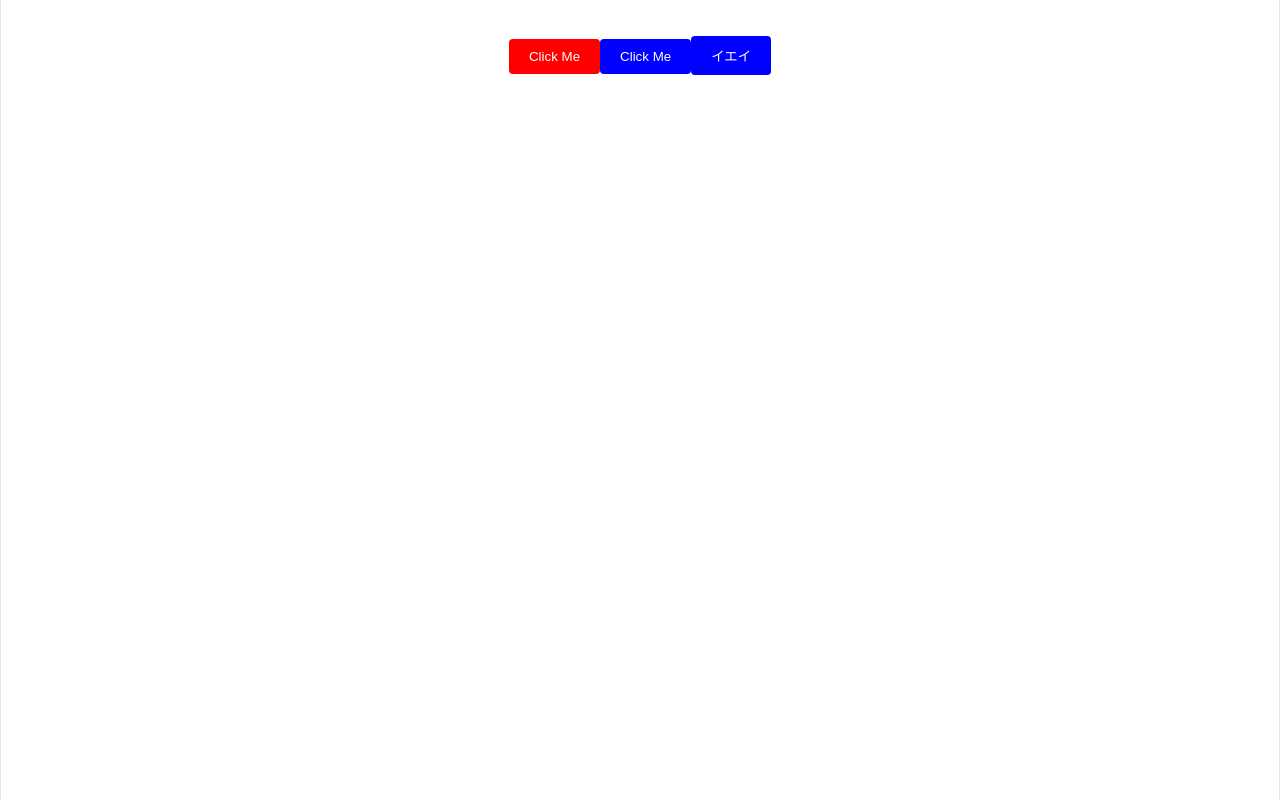
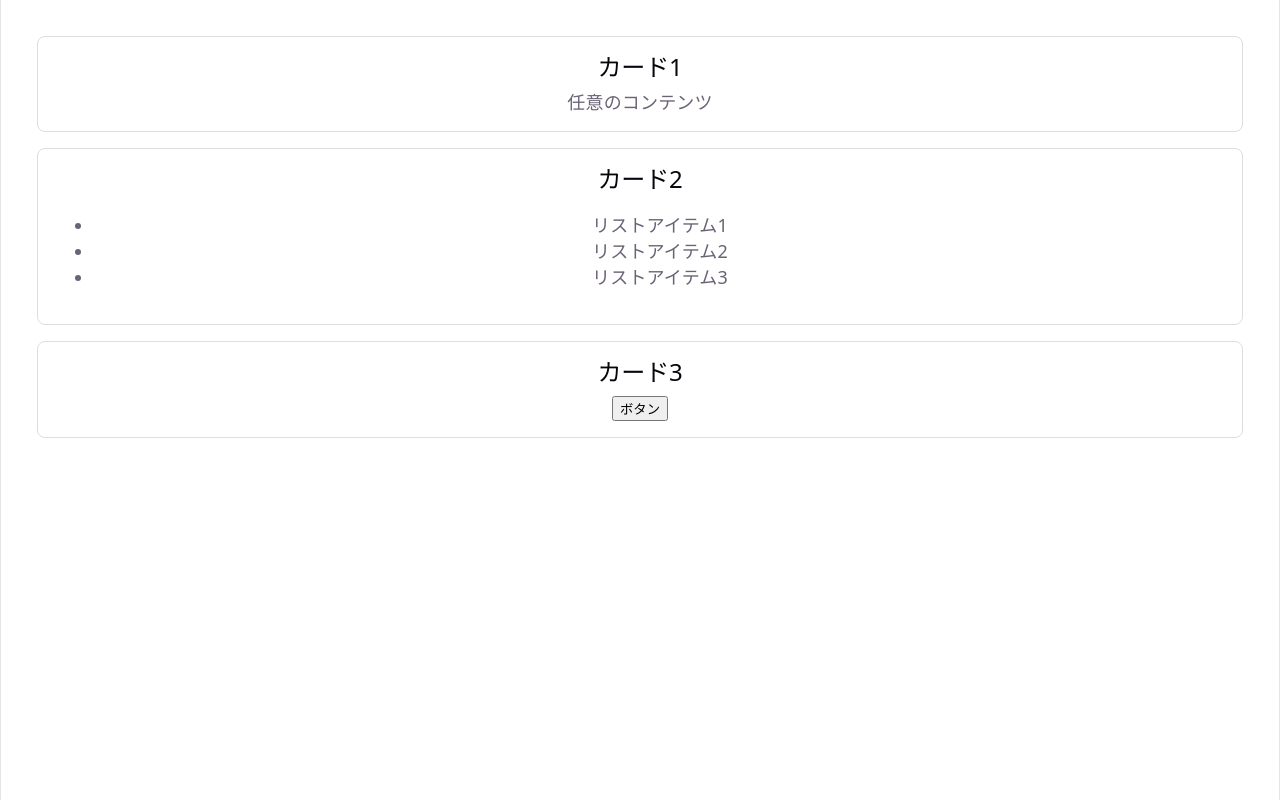
Before and after one commit to misakisoeda/react_tests, a React (Vite) app in the folder udemy-react-100/: page / in a window 1280 px wide. Built offline with nearby package versions, Linux system fonts and the light colour scheme.

Commit message:
feat: q9

```diff
--- a/udemy-react-100/src/App.tsx
+++ b/udemy-react-100/src/App.tsx
@@ -1,11 +1,11 @@
 import './App.css';
-import Question08 from './components/basic/Question08';
+import Question09 from './components/basic/Question09';
 
 function App() {
 
   return (
     <>
-      <Question08 />
+      <Question09 />
     </>
   )
 }
--- /dev/null
+++ b/udemy-react-100/src/components/Card.tsx
@@ -0,0 +1,15 @@
+type CardProps = {
+  title: string;
+  children: React.ReactNode;
+}
+
+function Card({ title, children }: CardProps) {
+  return (
+    <div className="card">
+      <h2>{title}</h2>
+      <div className="card-content">{children}</div>
+    </div>
+  );
+}
+
+export default Card;
--- /dev/null
+++ b/udemy-react-100/src/components/basic/Question09.tsx
@@ -0,0 +1,31 @@
+import Card from '../Card';
+
+function Question09() {
+  return (
+    <>
+      <div>
+        <Card title="カード1">
+          <p>任意のコンテンツ</p>
+        </Card>
+      </div>
+
+      <div>
+        <Card title="カード2">
+          <ul>
+            <li>リストアイテム1</li>
+            <li>リストアイテム2</li>
+            <li>リストアイテム3</li>
+          </ul>
+        </Card>
+      </div>
+
+      <div>
+        <Card title="カード3">
+          <button>ボタン</button>
+        </Card>
+      </div>
+    </>
+  )
+}
+
+export default Question09
```
